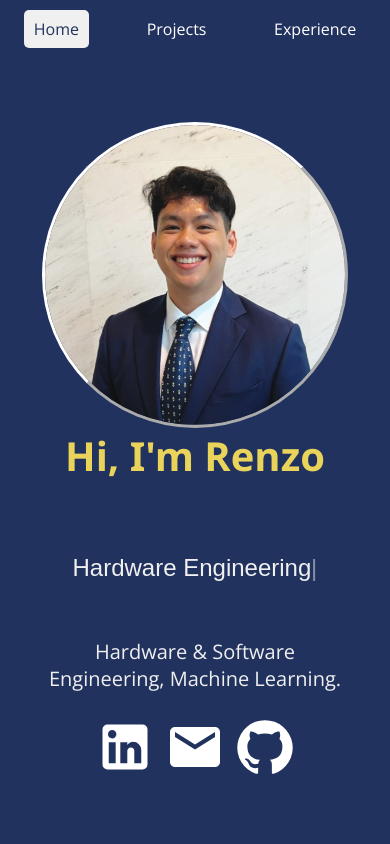
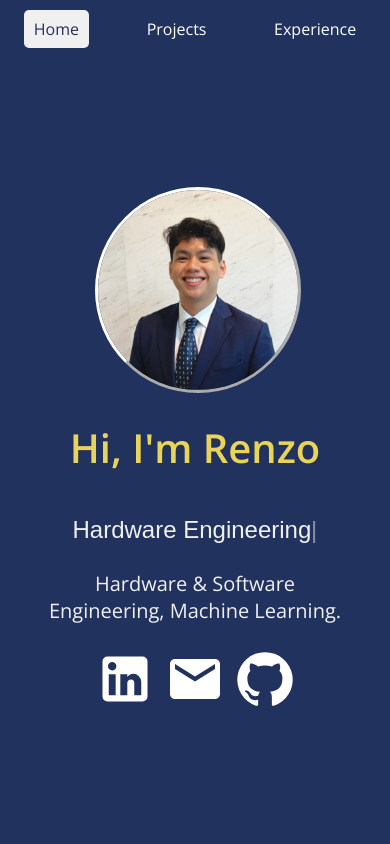
Before and after one commit to renzocanare/portfolio-website, a React (Create React App) app: page / in a window 390 px wide. Shown: the top 844 px of the page. Built offline with nearby package versions, Linux system fonts and the light colour scheme.

Commit message:
Add ability to flip profile image to a fun image

```diff
--- a/src/pages/Home.js
+++ b/src/pages/Home.js
@@ -1,8 +1,9 @@
-import React from "react";
+import React, { useState } from "react";
 import LinkedInIcon from "@mui/icons-material/LinkedIn";
 import EmailIcon from "@mui/icons-material/Email";
 import GithubIcon from "@mui/icons-material/GitHub";
 import ProfileImage from '../assets/profile-image.jpeg';
+import ProfileImageFun from '../assets/profile-image-fun.jpg';
 import DynamicText from '../components/DynamicText';
 import { COriginal } from "devicons-react";
 import { CplusplusOriginal } from "devicons-react";
@@ -13,10 +14,19 @@ import { PostgresqlOriginalWordmark } from "devicons-react";
 import "../styles/Home.css";
 
 function Home() {
+  const [isFlipped, setIsFlipped] = useState(false);
+
+  const handleFlip = () => {
+    setIsFlipped(!isFlipped);
+  };
+
   return (
     <div className="home">
       <div className="about">
-        <img src={ProfileImage} alt="Renzo" className="profile-image"/>
+      <div className={`profile-container ${isFlipped ? 'flipped' : ''}`} onClick={handleFlip}>
+        <img src={ProfileImage} alt="Renzo" className="profile-image front"/>
+        <img src={ProfileImageFun} alt="Renzo fun" className="profile-image back"/>
+      </div>
         <h2>Hi, I'm Renzo</h2>
         <DynamicText />
         <div className="tagline">
--- a/src/styles/Home.css
+++ b/src/styles/Home.css
@@ -1,20 +1,64 @@
 .home {
   width: 100%;
   align-items: center;
-    font-family: 'Open Sans', sans-serif; /* Add this line */
+  font-family: 'Open Sans', sans-serif;
   color: #3e497a;
 
 }
 
+.profile-container {
+  display: flex;
+  perspective: 1000px;
+  width: 300px;
+  height: 300px;
+  margin-top: 20px;
+  margin-bottom: 0px;
+  align-items: center;
+  transition: transform 0.3s ease-in-out;
+  transform-origin: center;
+}
+
+.profile-container,
+.profile-container:hover {
+  transition: transform 0.3s ease-in-out;
+}
+
+.profile-container:hover {
+  transform: scale(1.1);
+}
+
 .profile-image {
-    border-color:#ffffff;
+  display: flex;
+  border-color: #ffffff;
   border-style: outset;
   border-radius: 50%;
   width: 300px;
   height: 300px;
   object-fit: cover;
-    margin-top: 20px;
-    margin-bottom: 0px;
+  backface-visibility: hidden;
+  position: absolute;
+  transition: transform 0.6s ease;
+}
+
+.profile-container.flipped .front,
+.profile-container.flipped .back {
+  transition: transform 0.6s ease;
+}
+
+.profile-container.flipped .front {
+  transform: rotateY(180deg);
+}
+
+.profile-container.flipped .back {
+  transform: rotateY(0deg);
+}
+
+.front {
+  transform: rotateY(0deg);
+}
+
+.back {
+  transform: rotateY(-180deg);
 }
 
 .about {
@@ -30,23 +74,25 @@
 }
 
 .about h2 {
-    margin-top: 0px;
-    margin-bottom: 0.5em;
-    font-family: "Segoe UI", Tahoma, Geneva, Verdana, sans-serif;
+  margin-top: 10px;
+  margin-bottom: 40px;
   font-size: 80px;
   color: #e9d35b;
   height: 50px;
 }
+
 .about .tagline {
-    margin-top: -20px;
-    width: 30%;
+  margin-top: -30px;
+  width: 50%;
   font-size: 30px;
 }
+
 .about .media {
   width: 30%;
   font-size: 30px;
   margin-bottom: 20px;
 }
+
 .media svg {
   font-size: 60px;
   margin: 5px;
@@ -84,14 +130,16 @@
   transform: scale(1.1);
 }
 
-  @media only screen and (max-width: 600px) {
+@media only screen and (max-width: 800px) {
   .about h2 {
     font-size: 40px;
   }
+
   .about .tagline {
     font-size: 20px;
     width: 80%;
   }
+
   .about .media {
     font-size: 20px;
     width: 80%;
@@ -100,6 +148,7 @@
   .skills {
     text-align: center;
   }
+
   .list {
     padding: 0;
   }
@@ -108,3 +157,43 @@
     font-size: 30px;
   }
 }
+
+@media only screen and (max-width: 480px) {
+  .profile-container{
+    width: 200px;
+    height: 200px;
+  }
+  .profile-image {
+    width: 200px;
+    height: 200px;
+  }
+
+  .about h2 {
+    font-size: 40px;
+    margin-top: 30px;
+    margin-bottom: -10px;
+  }
+
+  .about .tagline {
+    margin-top: -50px;
+    font-size: 20px;
+    width: 80%;
+  }
+
+  .about .media {
+    font-size: 20px;
+    width: 80%;
+  }
+
+  .skills {
+    text-align: center;
+  }
+
+  .list {
+    padding: 0;
+  }
+
+  .skills h2 {
+    font-size: 30px;
+  }
+}
```
Also changed, not shown: src/assets/profile-image-fun.jpg (added). Lines whose indentation alone changed are shown as unchanged.
